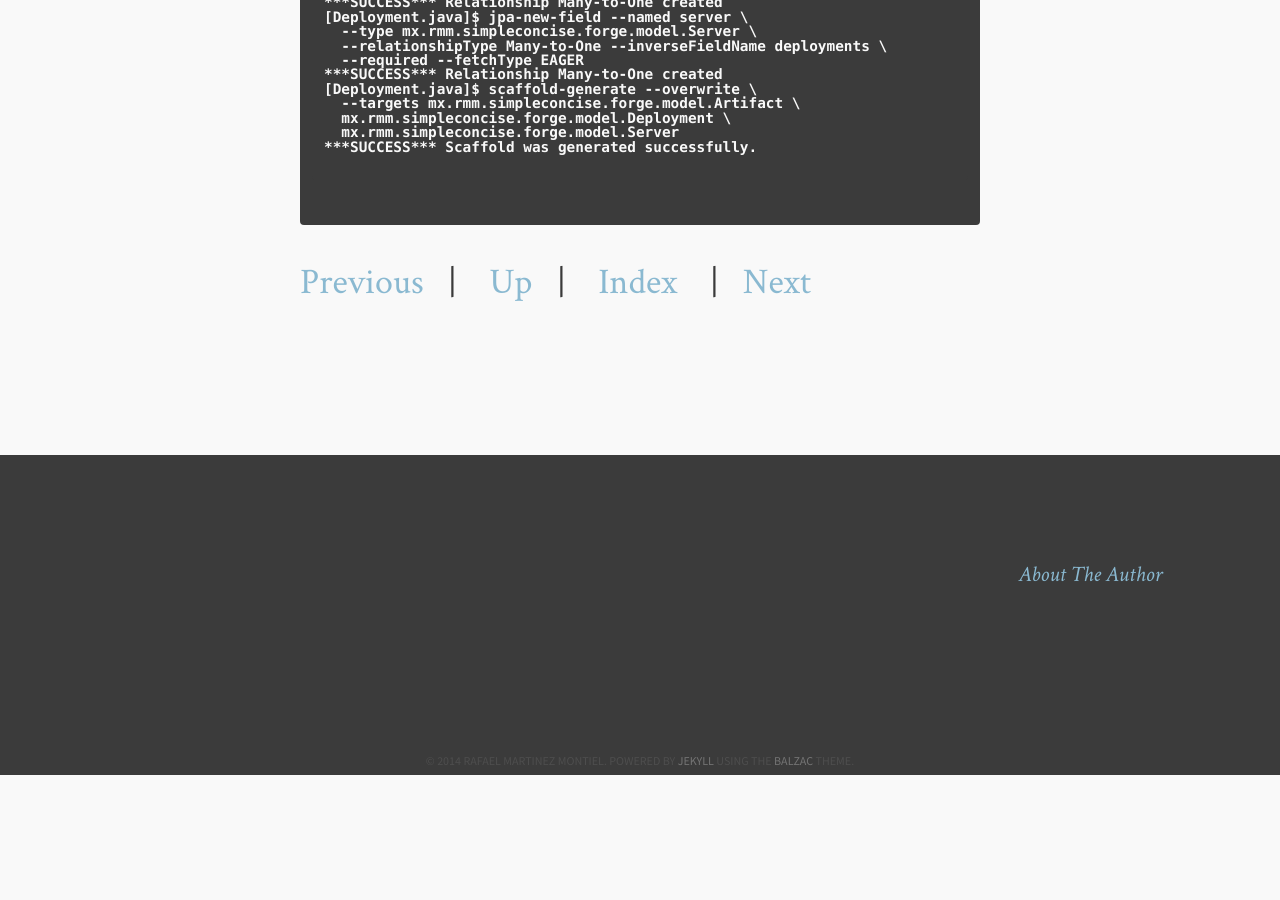
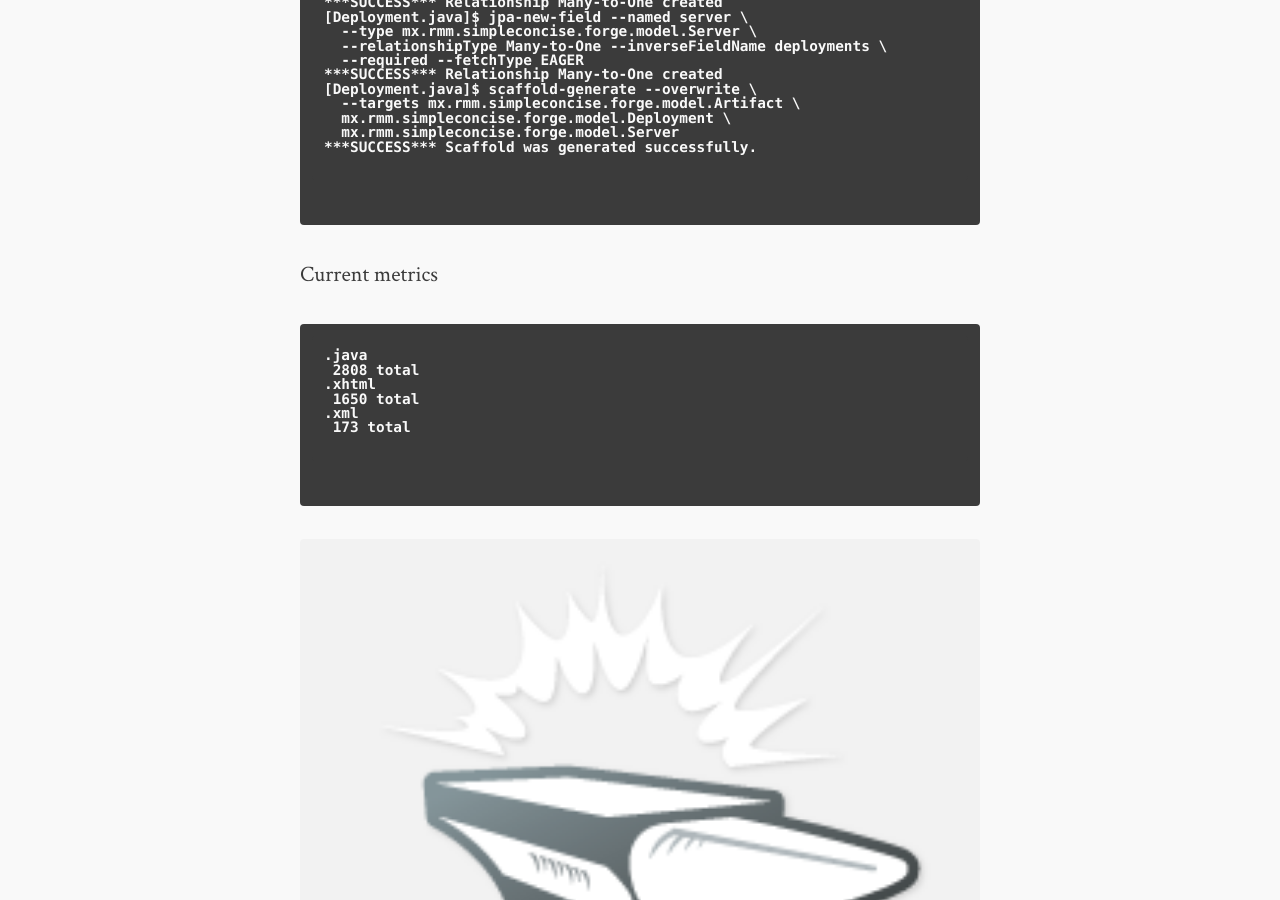
Before and after one commit to mtzmontiel/simple-concise, a Jekyll site: the page built from forge/sampleUI-BasicUI-04.md, in a window 1280 px wide and 900 px high, scrolled down 1070 px. Built offline with Jekyll 4.4.1, drawn with Linux system fonts in a browser that asks for light colours; before the commit the page ends 1845 px from its top, so only the background shows below that.

Commit message:
Images for Sample UI - Example 03 - Forge

```diff
--- a/forge/sampleUI-BasicUI-04.md
+++ b/forge/sampleUI-BasicUI-04.md
@@ -66,3 +66,36 @@
 ***SUCCESS*** Scaffold was generated successfully.
 
 ~~~
+
+
+Current metrics
+
+~~~
+.java
+ 2808 total
+.xhtml
+ 1650 total
+.xml
+ 173 total
+
+~~~
+
+<img src="{{site.url}}/assets/images/suc-bui-forge/028.png" />
+<img src="{{site.url}}/assets/images/suc-bui-forge/029.png" />
+<img src="{{site.url}}/assets/images/suc-bui-forge/030.png" />
+<img src="{{site.url}}/assets/images/suc-bui-forge/031.png" />
+<img src="{{site.url}}/assets/images/suc-bui-forge/032.png" />
+<img src="{{site.url}}/assets/images/suc-bui-forge/033.png" />
+<img src="{{site.url}}/assets/images/suc-bui-forge/034.png" />
+<img src="{{site.url}}/assets/images/suc-bui-forge/035.png" />
+<img src="{{site.url}}/assets/images/suc-bui-forge/036.png" />
+<img src="{{site.url}}/assets/images/suc-bui-forge/037.png" />
+<img src="{{site.url}}/assets/images/suc-bui-forge/038.png" />
+<img src="{{site.url}}/assets/images/suc-bui-forge/039.png" />
+<img src="{{site.url}}/assets/images/suc-bui-forge/040.png" />
+<img src="{{site.url}}/assets/images/suc-bui-forge/041.png" />
+<img src="{{site.url}}/assets/images/suc-bui-forge/042.png" />
+<img src="{{site.url}}/assets/images/suc-bui-forge/043.png" />
+<img src="{{site.url}}/assets/images/suc-bui-forge/044.png" />
+<img src="{{site.url}}/assets/images/suc-bui-forge/045.png" />
+<img src="{{site.url}}/assets/images/suc-bui-forge/046.png" />
```
Also changed, not shown: assets/images/suc-bui-forge/028.png (added), assets/images/suc-bui-forge/029.png (added), assets/images/suc-bui-forge/030.png (added), assets/images/suc-bui-forge/031.png (added), assets/images/suc-bui-forge/032.png (added), assets/images/suc-bui-forge/033.png (added), assets/images/suc-bui-forge/034.png (added), assets/images/suc-bui-forge/035.png (added), assets/images/suc-bui-forge/036.png (added), assets/images/suc-bui-forge/037.png (added), assets/images/suc-bui-forge/038.png (added), assets/images/suc-bui-forge/039.png (added), assets/images/suc-bui-forge/040.png (added), assets/images/suc-bui-forge/041.png (added), 5 more files.
